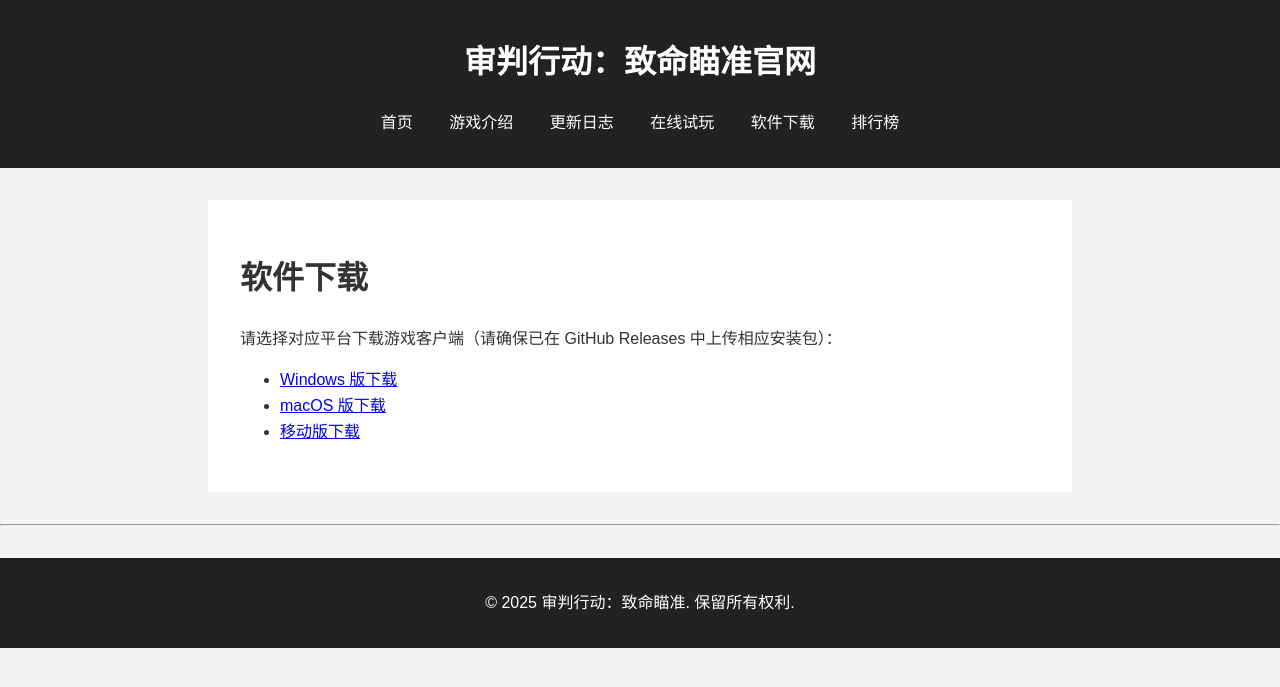
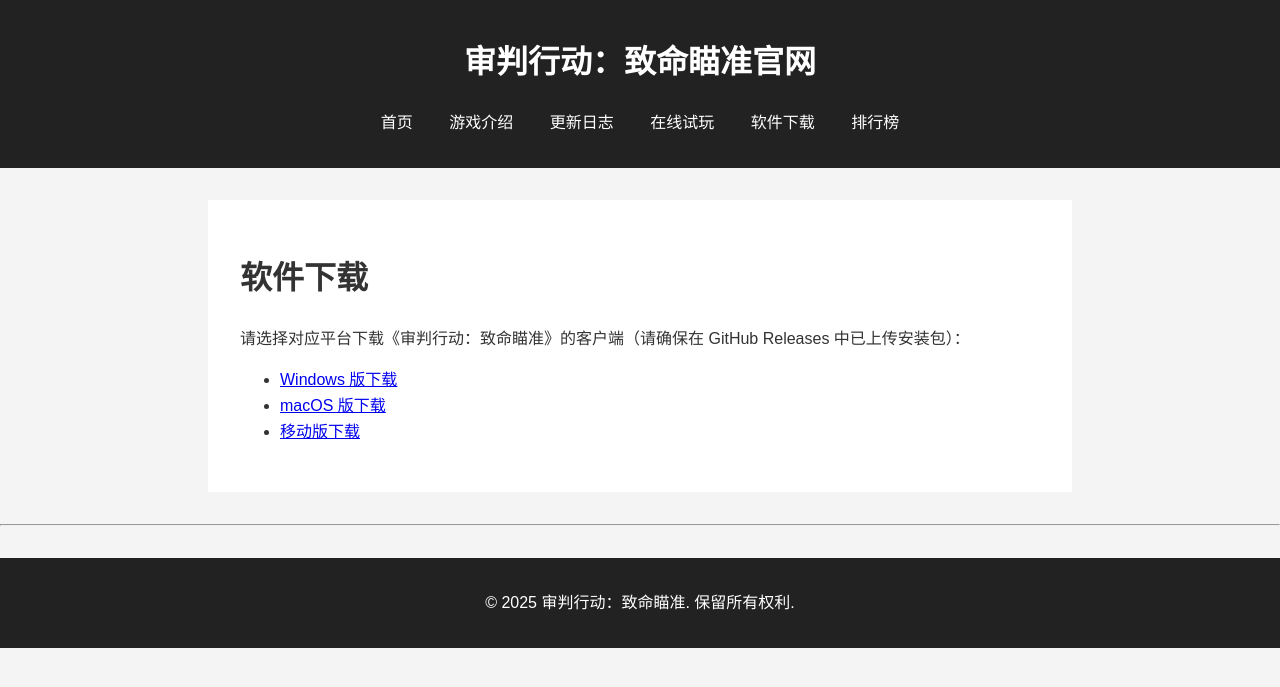
Before and after one commit to Tactgame/tactgame.github.io, a Jekyll site: the page built from download.md, in a window 1280 px wide. Shown: the top 687 px of the page. Built offline with Jekyll 4.4.1, drawn with Linux system fonts in a browser that asks for light colours; comment, search, counter and statistics services are not loaded.

Commit message:
Update download.md

```diff
--- a/download.md
+++ b/download.md
@@ -1,11 +1,12 @@
 ---
 layout: default
 title: "软件下载"
+permalink: /download/
 ---
 
 # 软件下载
 
-请选择对应平台下载游戏客户端（请确保已在 GitHub Releases 中上传相应安装包）：
+请选择对应平台下载《审判行动：致命瞄准》的客户端（请确保在 GitHub Releases 中已上传安装包）：
 
 - [Windows 版下载](https://github.com/yourusername/yourrepository/releases/download/v1.0/game-windows.zip)
 - [macOS 版下载](https://github.com/yourusername/yourrepository/releases/download/v1.0/game-macos.zip)
```
